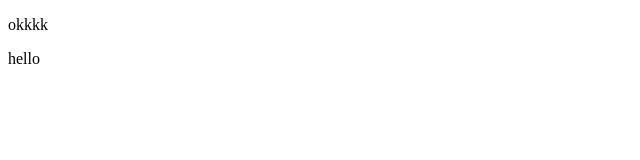
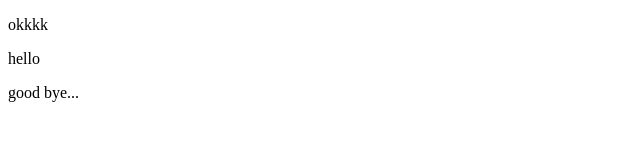
Before and after one commit to sumit529763/New_reps, a plain HTML site: page index.html in a window 1280 px wide. Shown: the full height of the page, 0-640 px from the left. Drawn offline with Linux system fonts and the light colour scheme.

Commit message:
good bye is added

```diff
--- a/index.html
+++ b/index.html
@@ -8,5 +8,6 @@
 <body>
     <p>okkkk</p>
     <p>hello</p>
+    <p>good bye...</p>
 </body>
 </html>
```
